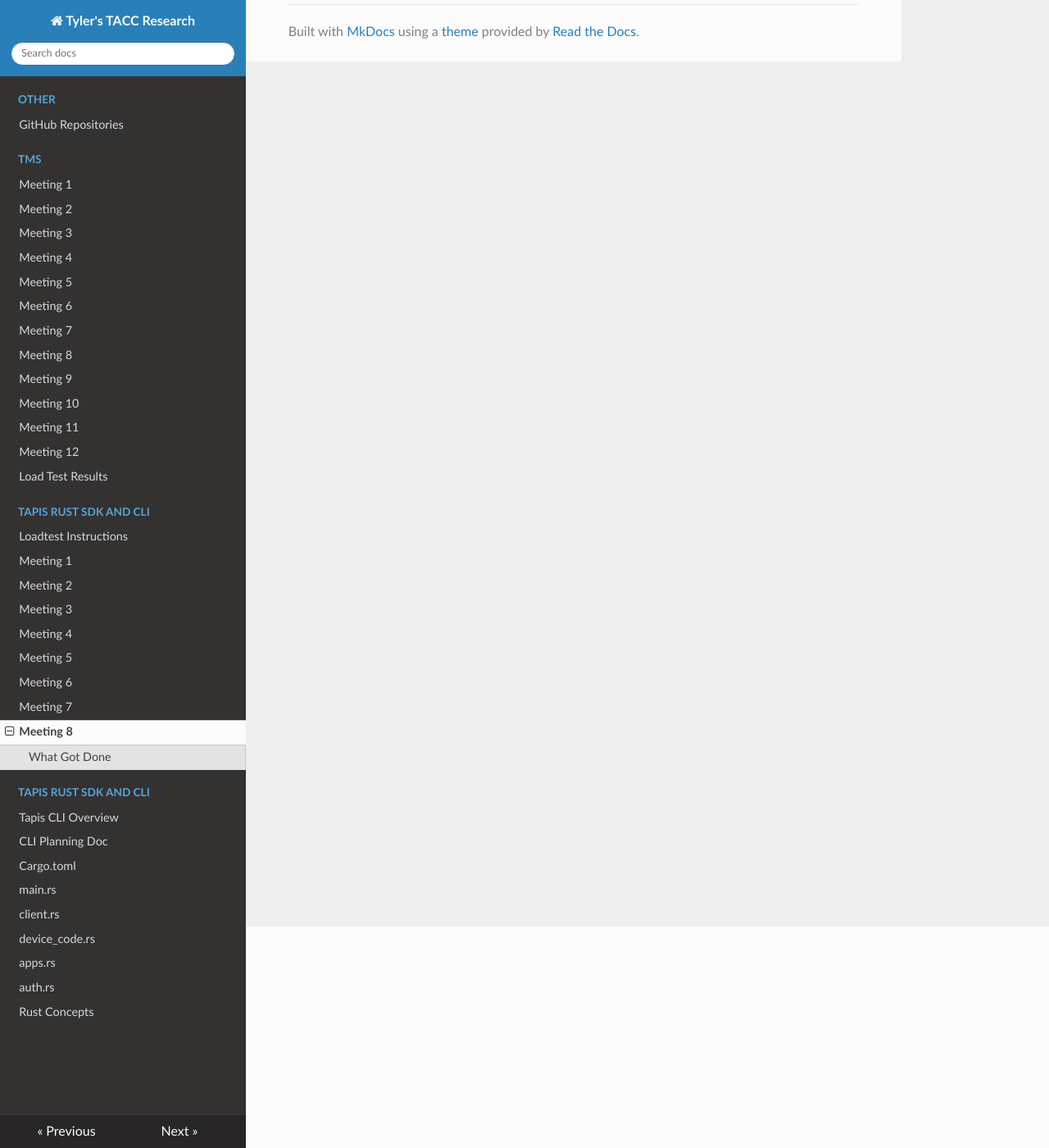
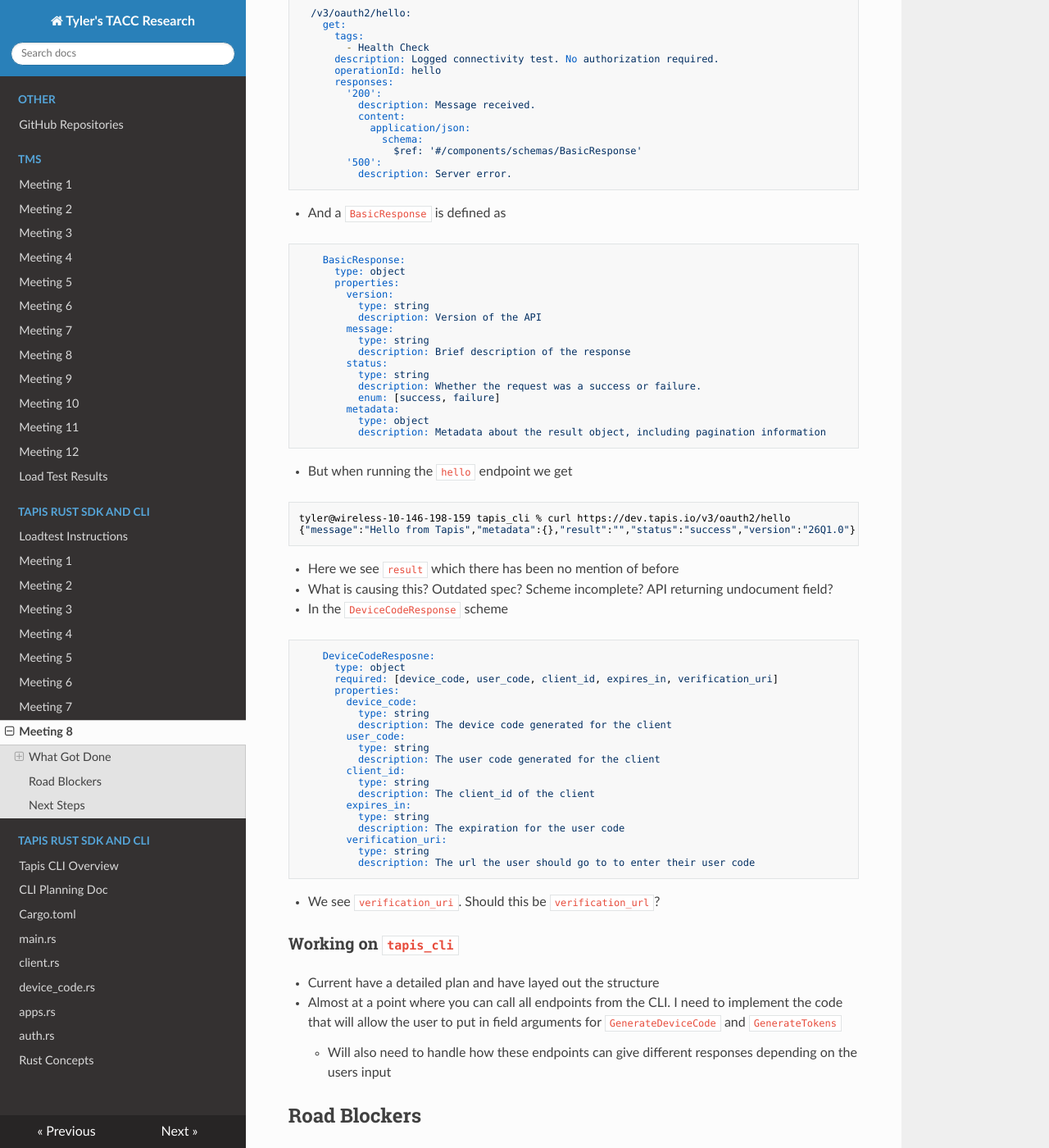
Before and after one commit to tyler0852/tylers-tacc-research, an MkDocs documentation site: the page built from docs/tapis/meeting-8.md, in a window 1280 px wide and 1400 px high, scrolled down 270 px. Shown: the whole window at 82% size. Built offline with MkDocs 1.6.1, drawn with Linux system fonts in a browser that asks for light colours; nearby versions of some CDN libraries; some of the changed text lies outside the part shown.

Commit message:
meeting 8 notes

````diff
--- a/docs/tapis/meeting-8.md
+++ b/docs/tapis/meeting-8.md
@@ -1,3 +1,86 @@
 # Meeting 8: March 27th, 2026
 
 ## What Got Done
+
+### Spotted Some Inconsistencies in the OpenAPI Specification
+```bash
+  /v3/oauth2/hello:
+    get:
+      tags:
+        - Health Check
+      description: Logged connectivity test. No authorization required.
+      operationId: hello
+      responses:
+        '200':
+          description: Message received.
+          content:
+            application/json:
+              schema:
+                $ref: '#/components/schemas/BasicResponse'
+        '500':
+          description: Server error.
+```
+- And a `BasicResponse` is defined as
+```bash
+    BasicResponse:
+      type: object
+      properties:
+        version:
+          type: string
+          description: Version of the API
+        message:
+          type: string
+          description: Brief description of the response
+        status:
+          type: string
+          description: Whether the request was a success or failure.
+          enum: [success, failure]
+        metadata:
+          type: object
+          description: Metadata about the result object, including pagination information
+```
+- But when running the `hello` endpoint we get
+```bash
+tyler@wireless-10-146-198-159 tapis_cli % curl https://dev.tapis.io/v3/oauth2/hello
+{"message":"Hello from Tapis","metadata":{},"result":"","status":"success","version":"26Q1.0"}
+```
+- Here we see `result` which there has been no mention of before
+- What is causing this? Outdated spec? Scheme incomplete? API returning undocument field?
+
+- In the `DeviceCodeResponse` scheme
+```bash
+    DeviceCodeResposne:
+      type: object
+      required: [device_code, user_code, client_id, expires_in, verification_uri]
+      properties:
+        device_code:
+          type: string
+          description: The device code generated for the client
+        user_code:
+          type: string
+          description: The user code generated for the client
+        client_id:
+          type: string
+          description: The client_id of the client
+        expires_in:
+          type: string
+          description: The expiration for the user code
+        verification_uri:
+          type: string
+          description: The url the user should go to to enter their user code
+```
+- We see `verification_uri`. Should this be `verification_url`?
+
+### Working on `tapis_cli`
+
+- Current have a detailed plan and have layed out the structure
+- Almost at a point where you can call all endpoints from the CLI. I need to implement the code that will allow the user to put in field arguments for `GenerateDeviceCode` and `GenerateTokens`
+    - Will also need to handle how these endpoints can give different responses depending on the users input
+
+## Road Blockers
+- I don't have a client so I haven't been able to test the main endpoints needed for the device code
+
+## Next Steps
+- Test endpoints and program with a valid CLI
+- Add code for field arguments
+- Start implementing device code flow
````
